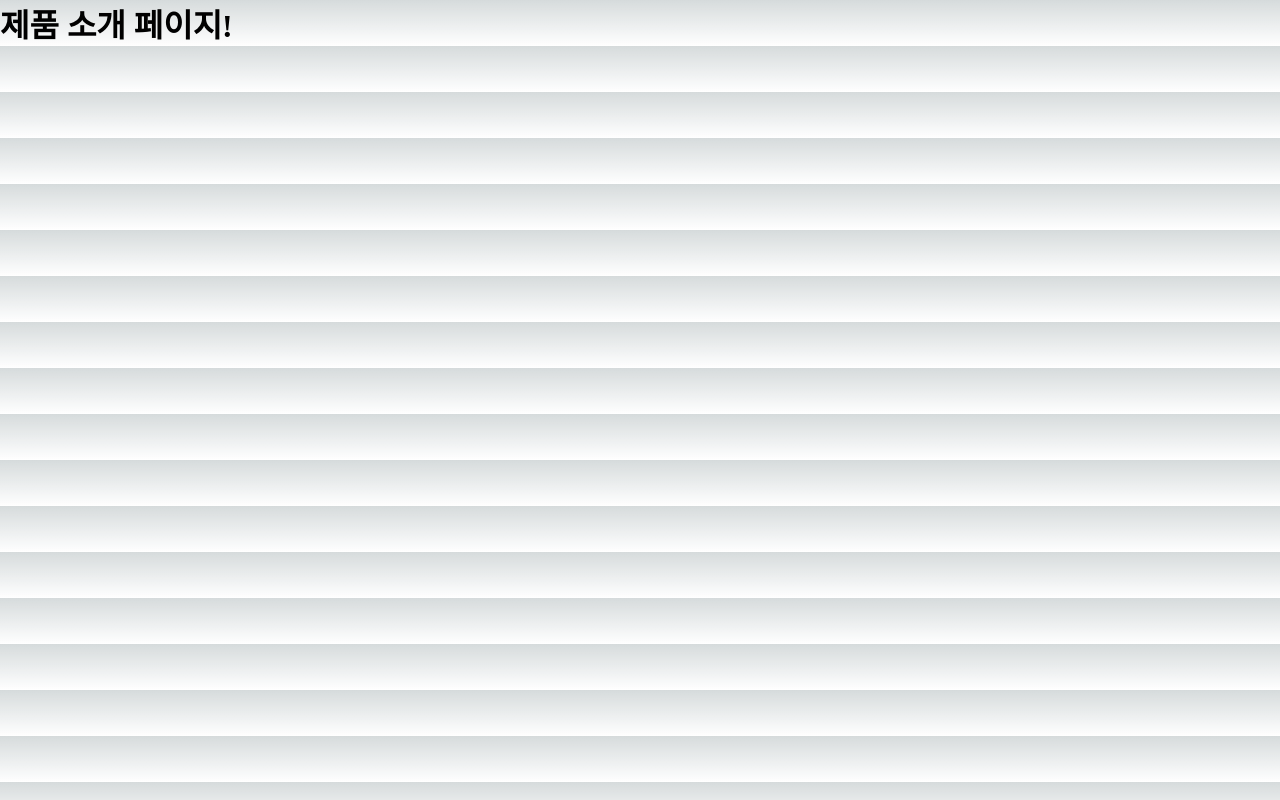
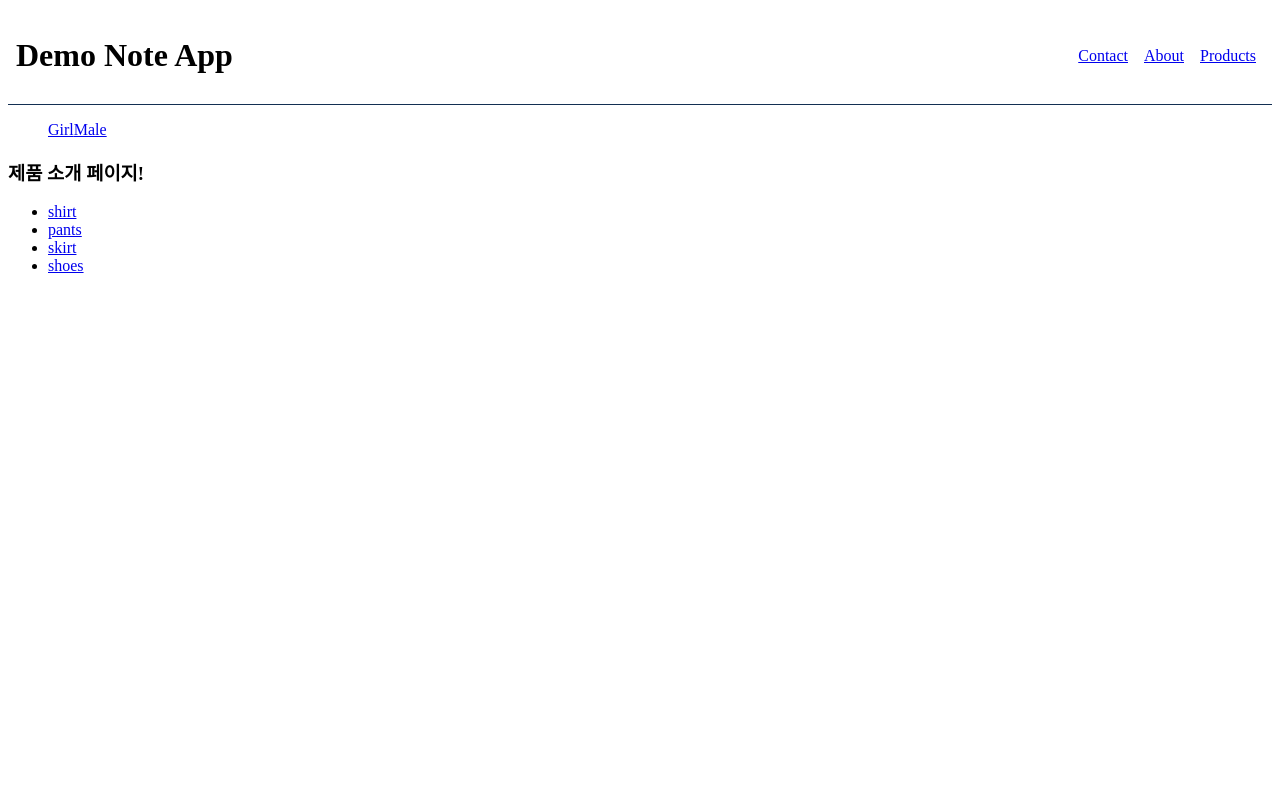
Before and after one commit to Miintoo/nextjs-note, a Next.js app: page /products in a window 1280 px wide. Built offline with nearby package versions, Linux system fonts and the light colour scheme.

Commit message:
Add: not-found, layout

```diff
--- /dev/null
+++ b/src/app/layout.module.css
@@ -0,0 +1,11 @@
+.header {
+  display: flex;
+  justify-content: space-between;
+  align-items: center;
+  padding: 8px;
+  border-bottom: 1px solid #132f52;
+}
+
+.nav a {
+  padding: 0px 8px;
+}
--- a/src/app/layout.tsx
+++ b/src/app/layout.tsx
@@ -1,4 +1,5 @@
-import './globals.css'
+import Link from 'next/link';
+import styles from './layout.module.css';
 
 export default function RootLayout({
   children,
@@ -12,7 +13,17 @@ export default function RootLayout({
         head.tsx. Find out more at https://beta.nextjs.org/docs/api-reference/file-conventions/head
       */}
       <head />
-      <body>{children}</body>
+      <body>
+        <header className={styles.header}>
+          <h1>Demo Note App</h1>
+        <nav className={styles.nav}>
+          <Link href="/contact">Contact</Link>
+          <Link href="/about">About</Link>
+          <Link href="/products">Products</Link>
+        </nav>
+        </header>
+        {children}
+        </body>
     </html>
   )
 }
--- a/src/app/page.tsx
+++ b/src/app/page.tsx
@@ -1,12 +1,10 @@
 import Image from 'next/image'
 import { Inter } from '@next/font/google'
 import styles from './page.module.css'
-import { notFound } from 'next/navigation'
 
 const inter = Inter({ subsets: ['latin'] })
 
 export default function Home() {
-  notFound();
   return (
     <h1>홈페이지다!!</h1>
   )
--- /dev/null
+++ b/src/app/products/layout.tsx
@@ -0,0 +1,18 @@
+import Link from 'next/link';
+
+type Props = {
+  children: React.ReactNode;
+}
+
+export default function ProductsLayout({children}: Props) {
+
+  return <>
+    <ul>
+      <Link href='/products/women'>Girl</Link>
+      <Link href='/products/man'>Male</Link>
+    </ul>
+    <section>
+      {children}
+    </section>
+  </>;
+}
--- a/src/app/products/page.tsx
+++ b/src/app/products/page.tsx
@@ -1,4 +1,17 @@
+import Link from 'next/link';
+
+const products = ['shirt', 'pants', 'skirt', 'shoes']
+
 export default function ProductsPage() {
 
-  return <h1>제품 소개 페이지!</h1>;
+  return (<section>
+    <h1>제품 소개 페이지!</h1>
+    <ul>
+      {products.map((product, index) => (
+        <li key={index}>
+          <Link href={`/products/${product}`}>{product}</Link>
+        </li>
+      ))}
+    </ul>
+    </section>)
 }
```
Also changed, not shown: src/app/head.tsx (deleted, +0 -10 lines).
